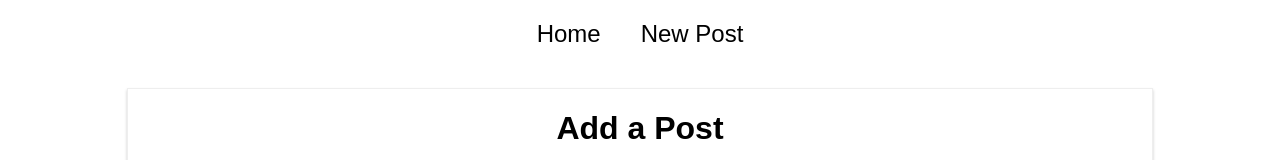
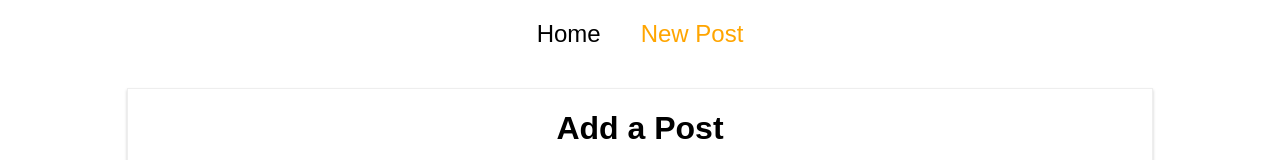
Before and after one commit to youssef-md/The-Burger-Builder, a React (Create React App) app: page /new-post in a window 1280 px wide. Shown: the top 160 px of the page. Built offline with nearby package versions, Linux system fonts and the light colour scheme.

Commit message:
Using NavLink component and setting the path to be exact, for styling the selected link, and overriding if needed

```diff
--- a/src/components/Post/Post.js
+++ b/src/components/Post/Post.js
@@ -1,5 +1,4 @@
 import React from 'react';
-import { withRouter } from 'react-router-dom'
 import './Post.css';
 
 const post = (props) => (
@@ -11,4 +10,4 @@ const post = (props) => (
     </article>
 );
 
-export default withRouter(post);
+export default post;
--- a/src/containers/Blog/Blog.css
+++ b/src/containers/Blog/Blog.css
@@ -19,6 +19,7 @@
 }
 
 .Blog a:hover,
-.Blog a:active {
+.Blog a:active,
+.Blog a.active {
     color: orange;
 }
--- a/src/containers/Blog/Blog.js
+++ b/src/containers/Blog/Blog.js
@@ -3,7 +3,7 @@ import './Blog.css';
 import axios from '../../axios'
 import Posts from './Posts/Posts'
 import NewPost from './NewPost/NewPost'
-import { Route, Link } from 'react-router-dom'
+import { Route, NavLink } from 'react-router-dom'
 
 
 class Blog extends Component {
@@ -15,8 +15,8 @@ class Blog extends Component {
                 <header>
                     <nav>
                         <ul>
-                            <li><Link to="/">Home</Link></li>
-                            <li><Link to="/new-post">New Post</Link></li>
+                            <li><NavLink exact to="/" activeClassName="my-active" activeStyle={{ color: 'red'}}>Home</NavLink></li>
+                            <li><NavLink exact to="/new-post">New Post</NavLink></li>
                         </ul>
                     </nav>
                 </header>
```
